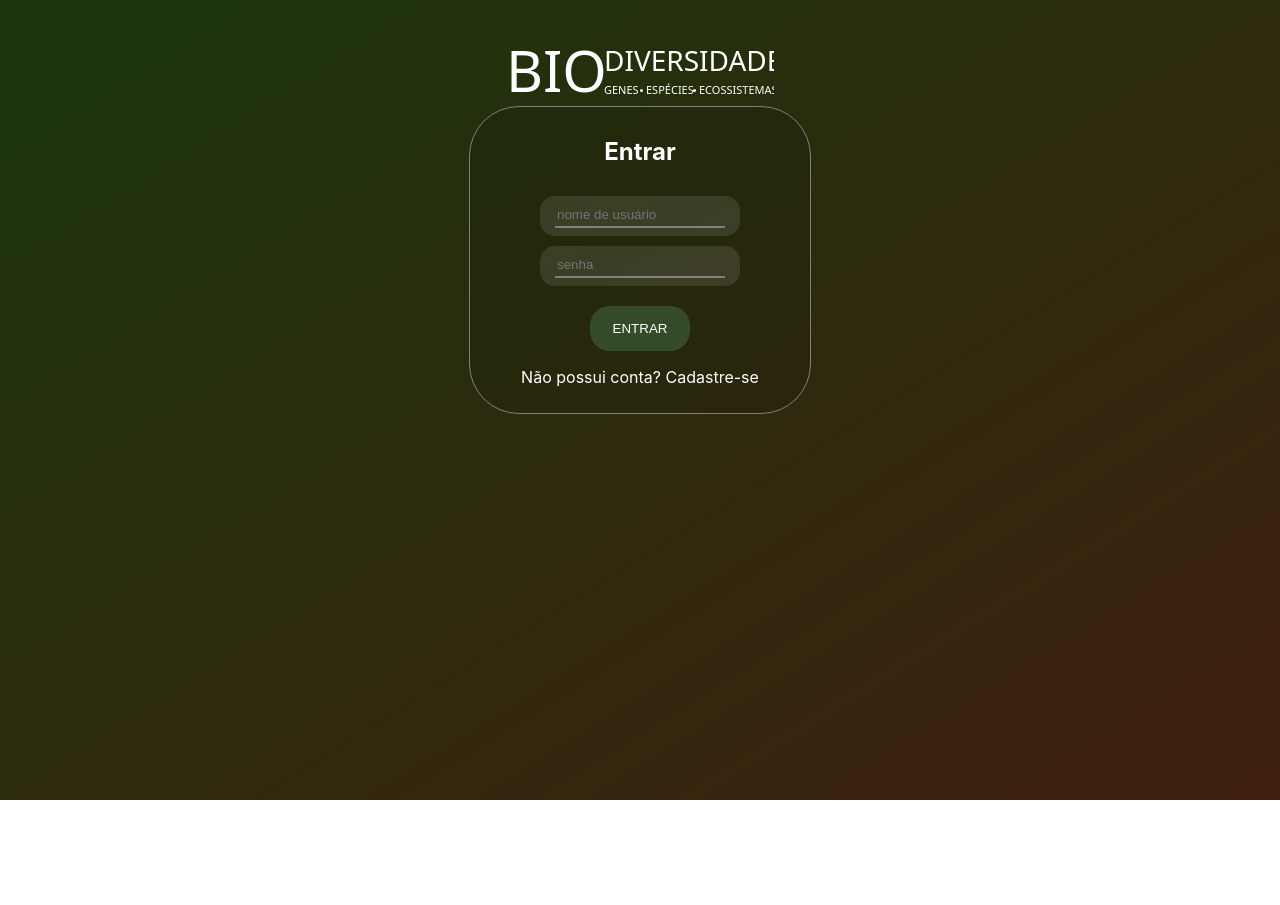
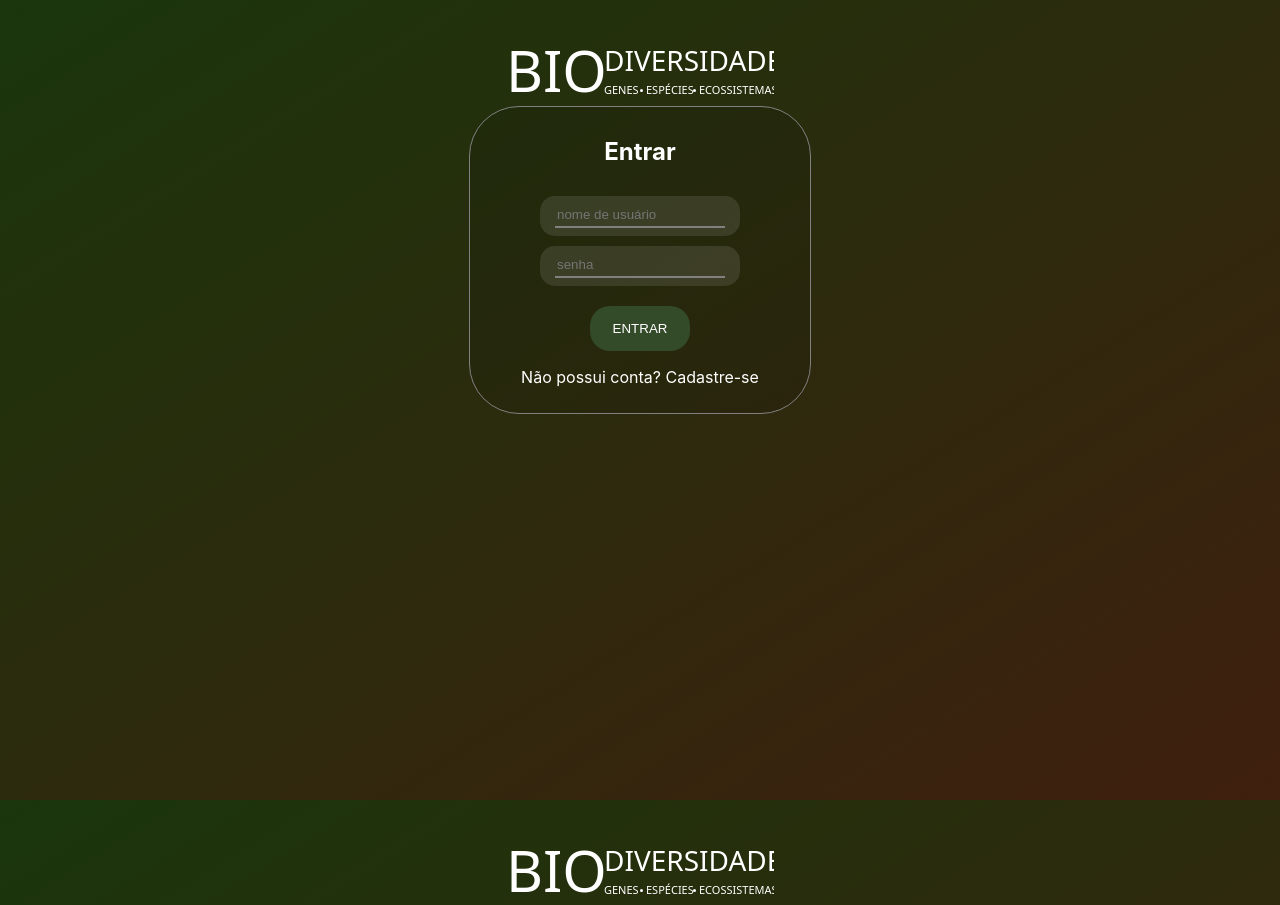
Before and after one commit to chap0lin/biodiversidade, a React (Create React App) app: page / in a window 1280 px wide. Shown: the top 905 px of the page. Before the commit the page ends 800 px from the top, so only its background shows below. Built offline with nearby package versions, Linux system fonts and the light colour scheme.

Commit message:
Redirecting random routes to login page

```diff
--- a/src/routes.js
+++ b/src/routes.js
@@ -15,6 +15,7 @@ function Routes(){
             <Route path="/room" component={Room} />
             <Route path="/game" component={Game} />
             <Route path="/training" component={Training} />
+            <Route path="*" component={Login} />
         </BrowserRouter>
     )
 }
```
